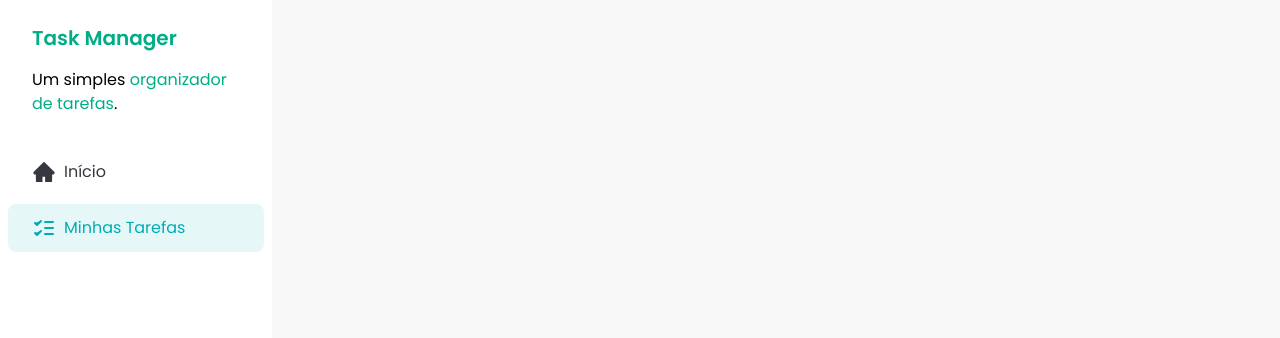
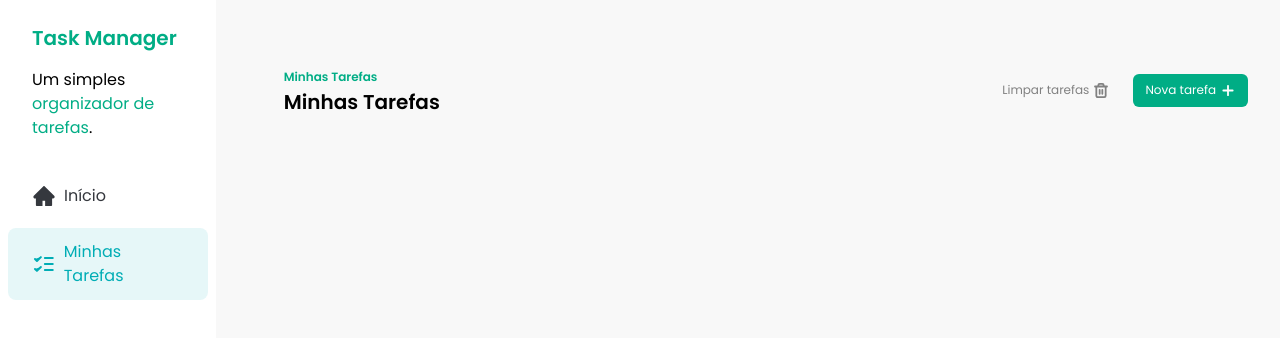
Before and after one commit to CristopherMartarello/task-manager, a React (Vite) app: page / in a window 1280 px wide. Shown: the top 338 px of the page. Built offline with nearby package versions, Linux system fonts and the light colour scheme.

Commit message:
feat: add initial Task and Button components

```diff
--- a/src/App.jsx
+++ b/src/App.jsx
@@ -1,9 +1,11 @@
 import Sidebar from './components/Sidebar';
+import Tasks from './components/Tasks';
 
 const App = () => {
   return (
-    <div>
+    <div className="flex gap-9">
       <Sidebar />
+      <Tasks />
     </div>
   );
 };
--- /dev/null
+++ b/src/components/Button.jsx
@@ -0,0 +1,22 @@
+const Button = ({ text, icon, variant = 'primary' }) => {
+  const getVariantColors = () => {
+    if (variant === 'primary') {
+      return 'bg-[#00AD85] text-white';
+    }
+
+    if (variant === 'secondary') {
+      return 'bg-transaparent text-[#818181]';
+    }
+  };
+
+  return (
+    <button
+      className={`flex items-center gap-1 rounded-md px-3 py-2 text-xs ${getVariantColors()} transition hover:opacity-80`}
+    >
+      {text}
+      {icon}
+    </button>
+  );
+};
+
+export default Button;
--- a/src/components/Tasks.jsx
+++ b/src/components/Tasks.jsx
@@ -1,39 +1,26 @@
-import { useState } from 'react';
-import Header from './Header';
+import Button from './Button';
+import AddIcon from '../assets/icons/add.svg?react';
+import TrashIcon from '../assets/icons/trash.svg?react';
 
 const Tasks = () => {
-  const [messages, setMessages] = useState(['Hello World', '2', '3', '4']);
-  const [inputValue, setInputValue] = useState('Digite o nome da tarefa');
+  return (
+    <div className="w-full px-8 py-16">
+      <div className="flex w-full justify-between">
+        <div>
+          <span className="text-xs font-semibold text-[#00AD85]">
+            Minhas Tarefas
+          </span>
+          <h2 className="text-xl font-semibold">Minhas Tarefas</h2>
+        </div>
 
-  const handleButtonClick = () => {
-    setMessages([...messages, inputValue]);
-  };
-
-  return (
-    <div>
-      <Header>
-        <h1>Add Tasks</h1>
-      </Header>
-      <input
-        className=""
-        type="text"
-        placeholder="Create your task"
-        value={inputValue}
-        onChange={(e) => setInputValue(e.target.value)}
-      />
-      <button className="button" onClick={handleButtonClick}>
-        Add task
-      </button>
-
-      <Header>
-        <h1>My Tasks</h1>
-      </Header>
-      <div>
-        <ul>
-          {messages.map((message) => (
-            <li key={message}>{message}</li>
-          ))}
-        </ul>
+        <div className="flex items-center gap-3">
+          <Button
+            text={'Limpar tarefas'}
+            icon={<TrashIcon />}
+            variant="secondary"
+          />
+          <Button text={'Nova tarefa'} icon={<AddIcon />} variant="primary" />
+        </div>
       </div>
     </div>
   );
```
Also changed, not shown: src/assets/icons/add.svg (added), src/assets/icons/trash.svg (added).
